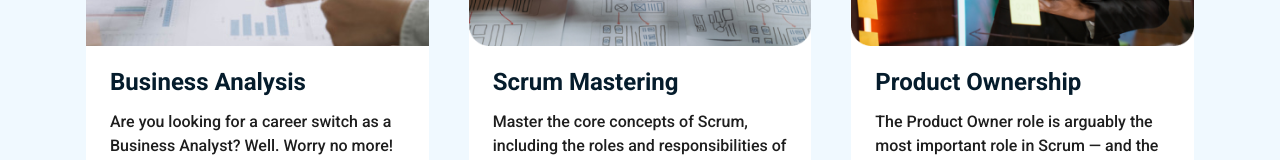
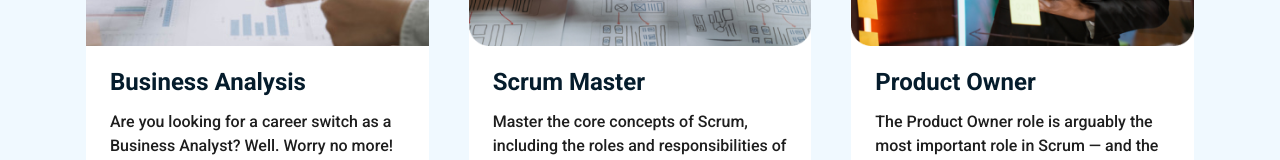
Before and after one commit to elijahthis/bluetech-consulting, a Next.js app: page /courses in a window 1280 px wide. Shown: the part 603-763 px from the top of the page. Built offline with nearby package versions, Linux system fonts and the light colour scheme.

Commit message:
feat: consulting

```diff
--- a/data/constants.ts
+++ b/data/constants.ts
@@ -61,7 +61,7 @@ export const courseList: ICourse[] = [
 	},
 	{
 		id: "scrum-mastering",
-		long_title: "Scrum Mastering",
+		long_title: "Scrum Master",
 		short_title: "Scrum Master",
 		short_desc:
 			"Master the core concepts of Scrum, including the roles and responsibilities of the Scrum Master, Product Owner, and Development Team, as well as Scrum ceremonies and artifacts in our experiential learning sessions, power-packed with activities, role-plays, real-world simulations, and case studies",
@@ -96,7 +96,7 @@ export const courseList: ICourse[] = [
 	},
 	{
 		id: "product-ownership",
-		long_title: "Product Ownership",
+		long_title: "Product Owner",
 		short_title: "Product Owner",
 		short_desc:
 			"The Product Owner role is arguably the most important role in Scrum — and the most challenging. The Product Owner is part project manager, part product manager, and part customer advocate. This person must ensure the customer’s wants and needs are understood while ensuring that the team ...",
--- a/pageParts/courses/CourseList.tsx
+++ b/pageParts/courses/CourseList.tsx
@@ -18,7 +18,7 @@ export const CourseList = () => {
 };
 
 const CourseItem = ({ courseData }: { courseData: ICourse }) => (
-	<div className="bg-white rounded-3xl overflow-hidden ">
+	<div className="bg-white rounded-3xl overflow-hidden flex flex-col items-stretch ">
 		<Image
 			src={courseData.img_url_sm}
 			alt={courseData.short_title}
@@ -26,16 +26,19 @@ const CourseItem = ({ courseData }: { courseData: ICourse }) => (
 			height={342}
 			className="w-full"
 		/>
-		<div className="pt-6 pb-8 px-6 ">
-			<h2 className="mb-4 text-[24px] leading-[24px] ">
-				{courseData.long_title}
-			</h2>
-			<p className="text-base leading-[24px] font-medium mb-6 ">
-				{courseData.short_desc}
-			</p>
+		{/* <div className="   "> */}
+		<h2 className="mb-4 text-[24px] leading-[24px] mt-6 px-6 ">
+			{courseData.long_title}
+		</h2>
+		<p className="text-base leading-[24px] font-medium mb-6 px-6 ">
+			{courseData.short_desc}
+		</p>
+		<div className="px-6 pb-8 mt-auto">
 			<Link href={courseData.page_url}>
 				<Button>View More</Button>
 			</Link>
 		</div>
+
+		{/* </div> */}
 	</div>
 );
```
